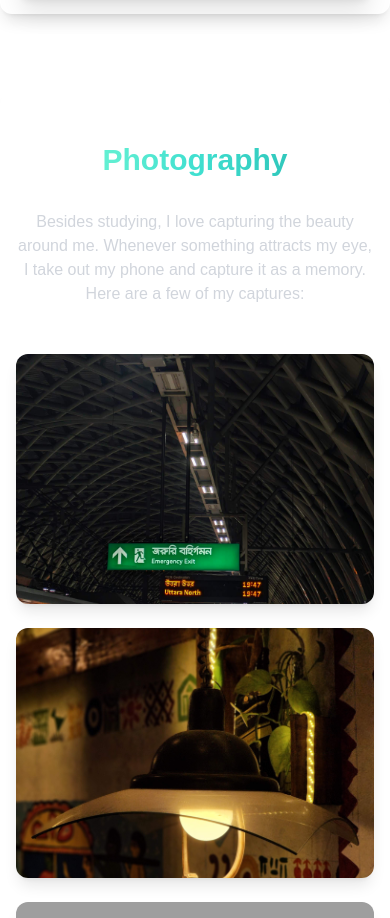
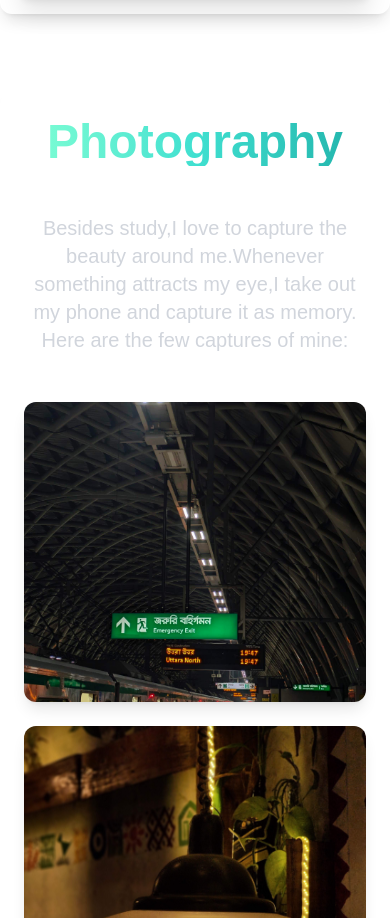
Before and after one commit to rezwanahammad/my-portfolio, a Next.js app: page / in a window 390 px wide. Shown: the part 7444-8362 px from the top of the page. Built offline with nearby package versions, Linux system fonts and the light colour scheme; grey boxes are pictures that could not be loaded.

Commit message:
refactor: streamline Photography component layout and improve readability

```diff
--- a/components/photography.tsx
+++ b/components/photography.tsx
@@ -19,21 +19,20 @@ export default function Photography() {
   return (
     <section
       id="photography"
-      className="max-w-6xl mx-auto px-4 md:px-6 py-12 mt-20 rounded-xl shadow-lg text-white"
+      className="max-w-6xl mx-auto p-6 mt-20 rounded-xl shadow-lg text-white"
     >
-      <h2 className="text-3xl md:text-5xl font-semibold mb-8 md:mb-12 text-center bg-gradient-to-r from-[#7FFFD4] via-[#40E0D0] to-[#20B2AA] bg-clip-text text-transparent">
-        Photography
+      <h2 className="text-5xl font-semibold mb-12 text-center bg-gradient-to-r from-[#7FFFD4] via-[#40E0D0] to-[#20B2AA] bg-clip-text text-transparent">
+        Photography{" "}
       </h2>
-
-      <p className="text-center mb-12 text-gray-300 text-base md:text-xl max-w-3xl mx-auto">
-        Besides studying, I love capturing the beauty around me. Whenever
-        something attracts my eye, I take out my phone and capture it as a
-        memory. Here are a few of my captures:
+      <p className="text-center mb-12 text-gray-300 text-xl">
+        Besides study,I love to capture the beauty around me.Whenever something
+        attracts my eye,I take out my phone and capture it as memory. Here are
+        the few captures of mine:
       </p>
 
       <div className="grid grid-cols-1 sm:grid-cols-2 md:grid-cols-3 lg:grid-cols-4 gap-6">
         {photos.map((photo, index) => (
-          <PhotoCard key={index} image={photo} index={index} />
+          <PhotoCard key={index} image={photo} />
         ))}
       </div>
     </section>
@@ -42,10 +41,9 @@ export default function Photography() {
 
 type PhotoCardProps = {
   image: string;
-  index: number;
 };
 
-function PhotoCard({ image, index }: PhotoCardProps) {
+function PhotoCard({ image }: PhotoCardProps) {
   return (
     <Tilt
       tiltMaxAngleX={15}
@@ -55,13 +53,13 @@ function PhotoCard({ image, index }: PhotoCardProps) {
       glareEnable={false}
       className="rounded-xl"
     >
-      <div className="overflow-hidden rounded-xl shadow-lg transform transition duration-300 hover:scale-105">
+      <div className="overflow-hidden rounded-xl shadow-lg transform transition duration-300 ">
         <Image
           src={image}
-          alt={`Photography ${index + 1}`}
+          alt="Photography"
           width={600}
           height={800}
-          className="object-cover w-full h-[250px] sm:h-[300px] md:h-[350px] lg:h-[400px]"
+          className="object-cover w-full h-[300px] md:h-[350px] lg:h-[400px]"
         />
       </div>
     </Tilt>
```
